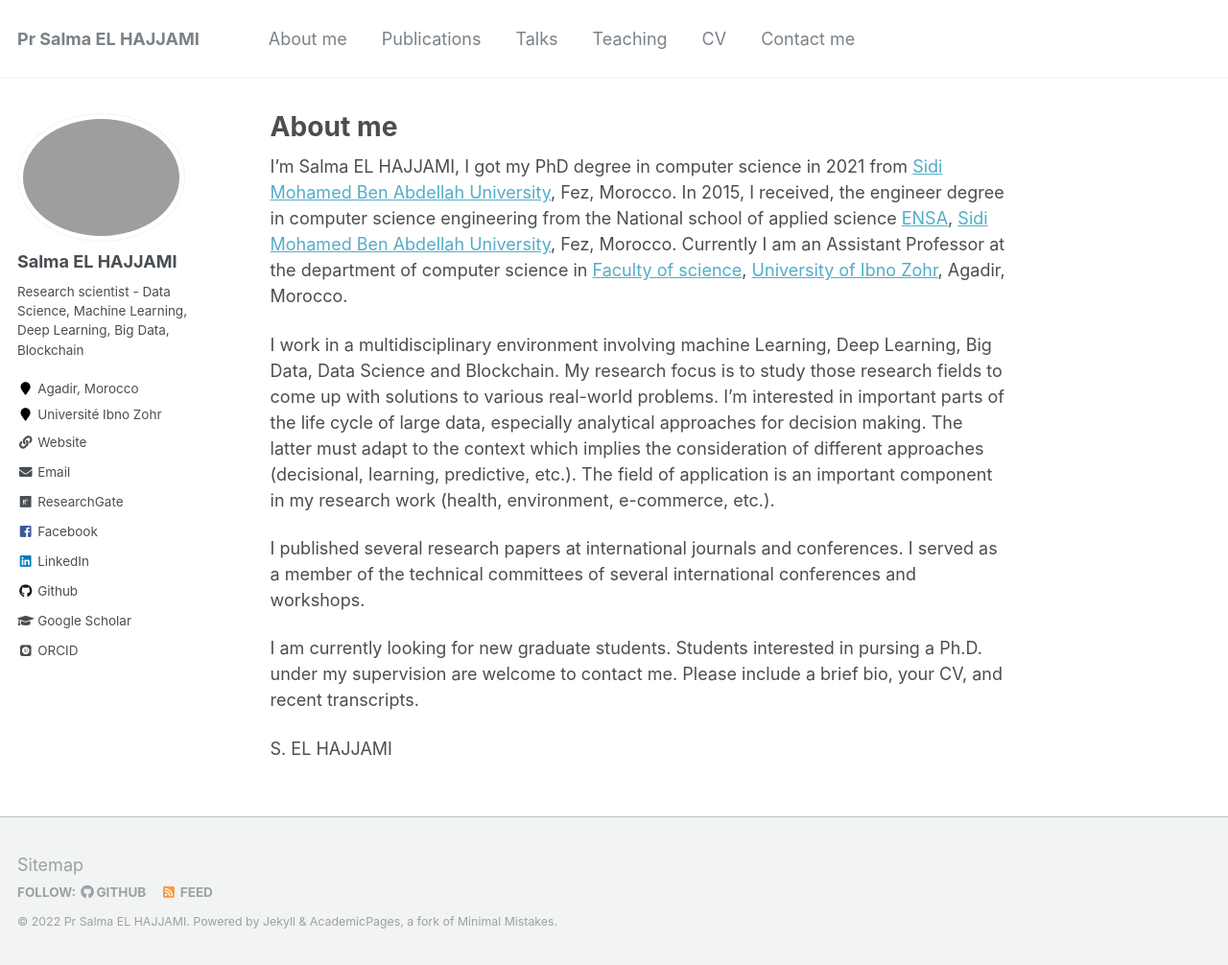
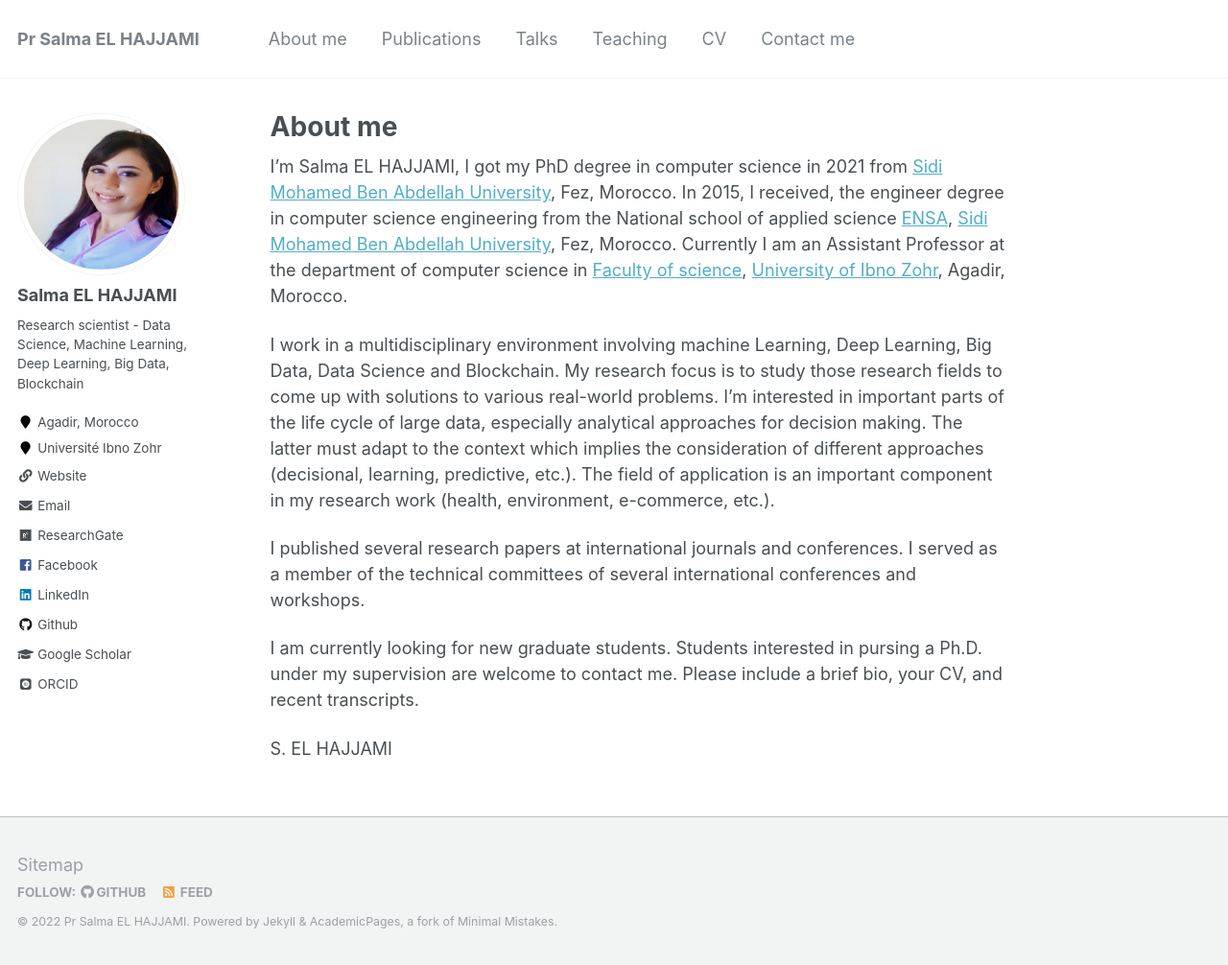
Before and after one commit to salmaelhajjami/salmaelhajjami.github.io, a Jekyll site: the page built from _pages/about.md, in a window 1280 px wide and 1006 px high. Shown: the whole window at 96% size. Built offline with Jekyll 4.4.1, drawn with Linux system fonts in a browser that asks for light colours; some web fonts are replaced.

Commit message:
Update _config.yml

```diff
--- a/_config.yml
+++ b/_config.yml
@@ -81,7 +81,7 @@ analytics:
 # Site Author
 author:
   name             : "Salma EL HAJJAMI"
-  avatar           : "Moi.jpeg"
+  avatar           : "Moi.png"
   bio              : "Research scientist - Data Science, Machine Learning, Deep Learning, Big Data, Blockchain"
   location         : "Agadir, Morocco"
   employer         : "Université Ibno Zohr"
```
